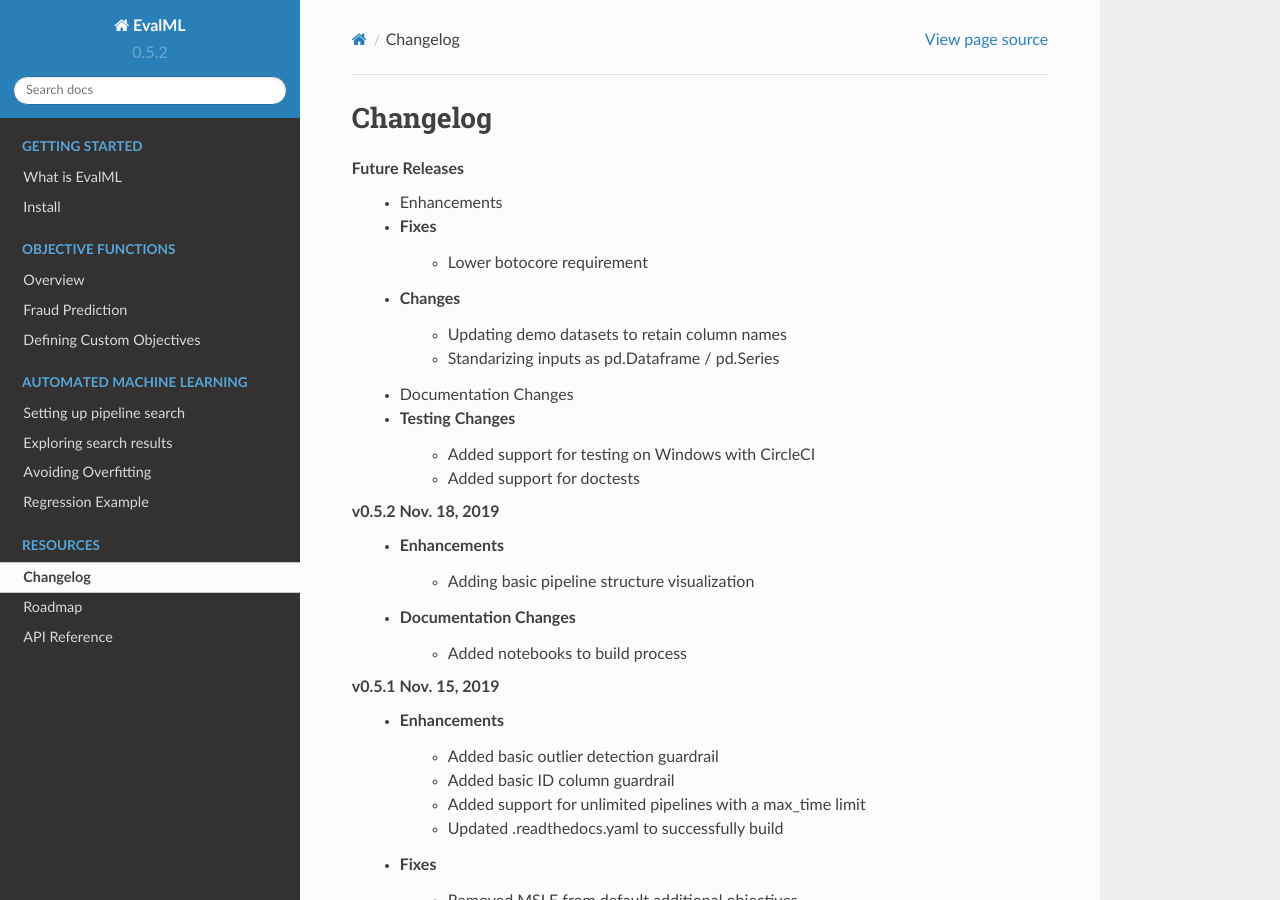
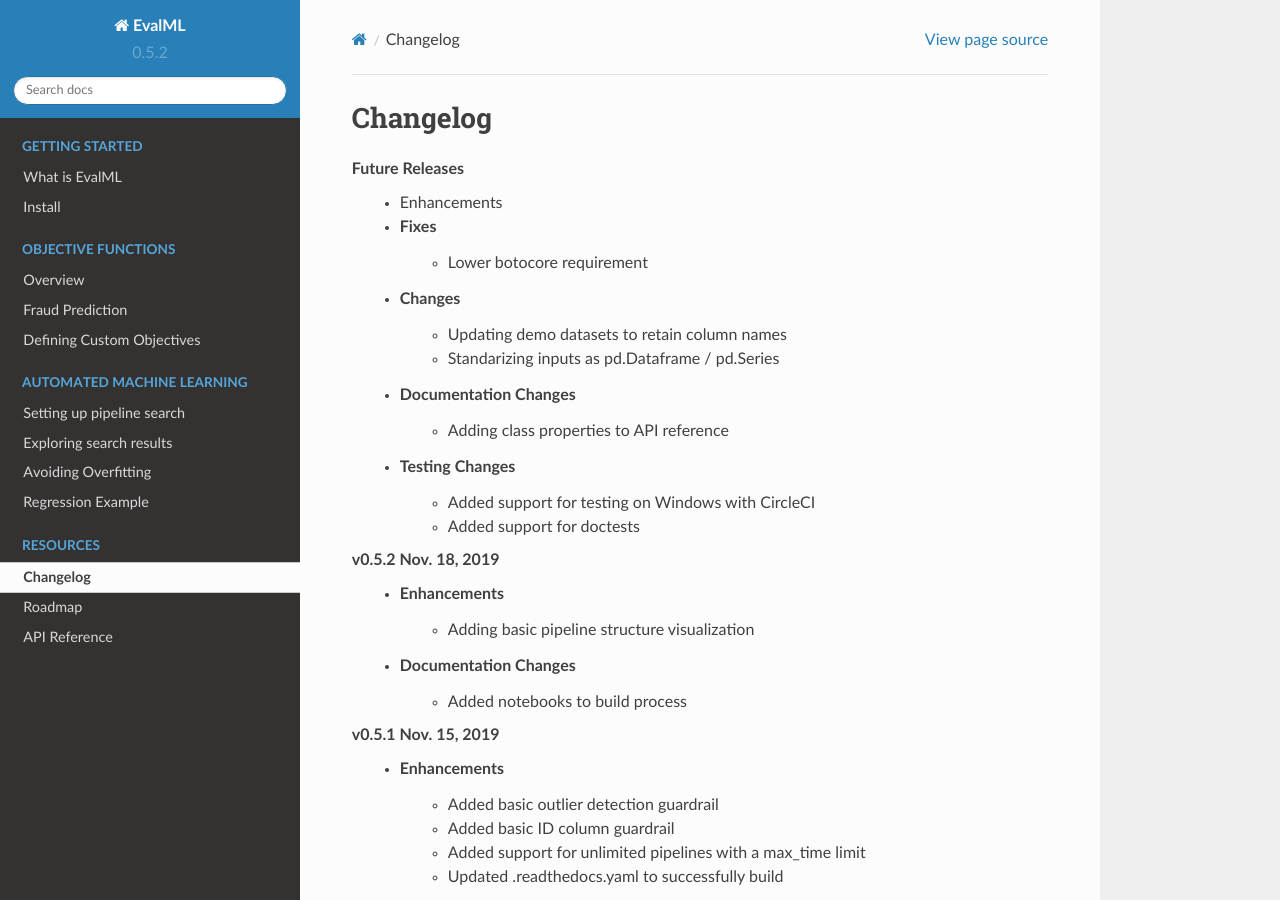
Before and after one commit to alteryx/evalml, a Sphinx documentation site: the page built from docs/source/changelog.rst, in a window 1280 px wide and 900 px high. Built offline with Sphinx 7.4.7 and the Read the Docs theme 2.0.0, drawn with Linux system fonts in a browser that asks for light colours; pages that are not in the unit, such as notebooks, are missing from menus.

Commit message:
changelog

```diff
--- a/docs/source/changelog.rst
+++ b/docs/source/changelog.rst
@@ -10,6 +10,7 @@
         * Updating demo datasets to retain column names :pr:`223`
         * Standarizing inputs as pd.Dataframe / pd.Series :pr:`130`
     * Documentation Changes
+        * Adding class properties to API reference :pr:`244`
     * Testing Changes
         * Added support for testing on Windows with CircleCI :pr:`226`
         * Added support for doctests :pr:`233`
```
